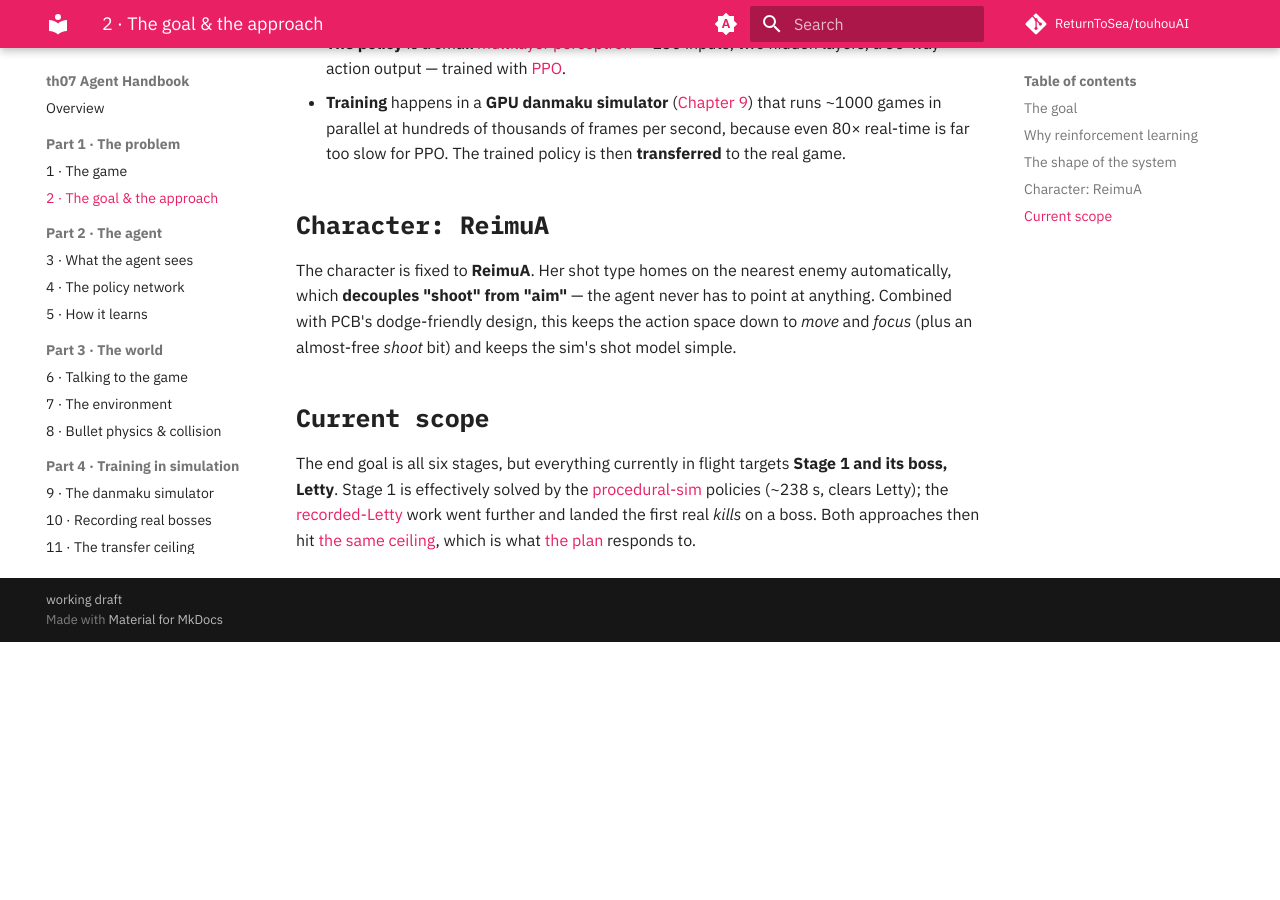
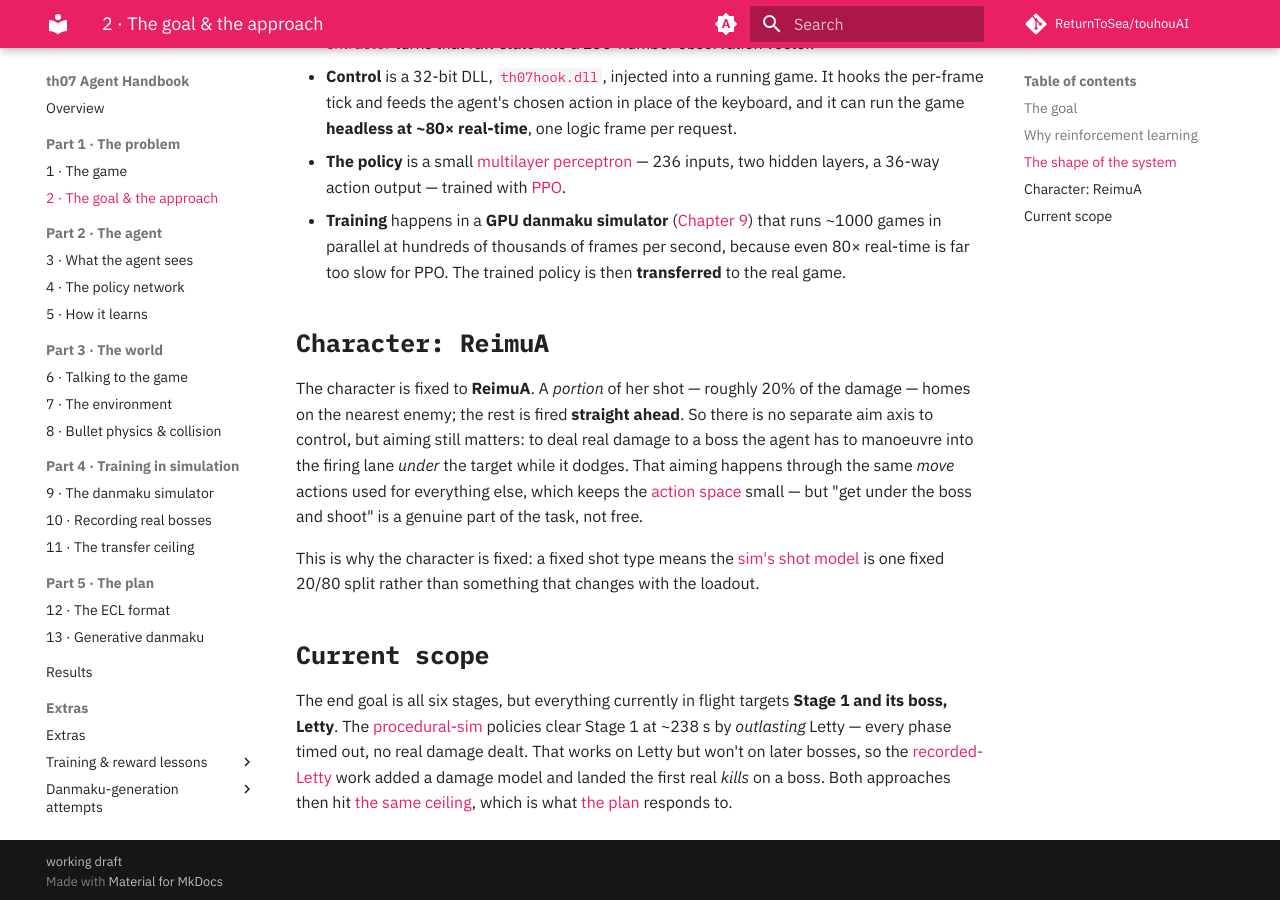
Before and after one commit to ReturnToSea/touhouAI, an MkDocs documentation site: the page built from docs/ch-goal.md, in a window 1280 px wide and 900 px high, scrolled down 962 px. Built offline with MkDocs 1.6.1 and Material for MkDocs 9.7.7, drawn with Linux system fonts in a browser that asks for light colours; comment, search, counter and statistics services are not loaded; before the commit the page ends 1604 px from its top, so only the background shows below that; some of the changed text lies outside the part shown.

Commit message:
docs: fix framing — the goal is a 1CC, not a pure-dodge 1CC
- goal is a Lunatic 1CC: survival + damaging bosses to end phases +
  stage-section enemy/power management. Score optimisation is nice-to-have,
  out of current scope — not the objective, not forbidden.
- ReimuA is NOT aim-free: ~20% of her damage homes, ~80% is forward fire,
  so landing it means positioning under the boss in x while dodging. No
  separate aim axis, but "get under the boss and shoot" is a real task.
- reword ch-game / ch-goal / ch-policy / ppo / de-poc / index accordingly

Co-Authored-By: Claude Sonnet 5 <noreply@anthropic.com>
Claude-Session: https://claude.ai/code/session_01HvK66xWtekmqmw4fENNeN8

```diff
--- a/docs/ch-goal.md
+++ b/docs/ch-goal.md
@@ -3,9 +3,14 @@
 ## The goal
 
 A full **Lunatic 1-credit clear** of `th07.exe` v1.00b — six stages, no
-continues — ideally **no-miss, no-bomb**. As explained in [The game](ch-game.md),
-PCB permits a pure-dodge solution, so the target policy is one that survives, not
-one that optimises score.
+continues — ideally **no-miss, no-bomb**.
+
+This is **not** a pure-dodge target. A clear requires killing each boss (damaging
+them fast enough to end their phases before the timer), and getting through the
+stage sections — enemy waves, power items. What [PCB's design](ch-game.md) buys
+us is that none of that is *time-pressured*: survival is the dominant difficulty
+and the agent can fit the shooting around it. **Score optimisation** — grazing,
+the cherry/border bonuses — would be nice but is out of current scope.
 
 The clear must run on the **unmodified retail executable** with our tooling in
 observe-only mode. `thtk` and `thprac` are used only as offline tools (script
@@ -47,17 +52,24 @@ those hundreds of millions of frames, which shapes the whole system below.
 
 ## Character: ReimuA
 
-The character is fixed to **ReimuA**. Her shot type homes on the nearest enemy
-automatically, which **decouples "shoot" from "aim"** — the agent never has to
-point at anything. Combined with PCB's dodge-friendly design, this keeps the
-action space down to *move* and *focus* (plus an almost-free *shoot* bit) and
-keeps the sim's shot model simple.
+The character is fixed to **ReimuA**. A *portion* of her shot — roughly 20% of
+the damage — homes on the nearest enemy; the rest is fired **straight ahead**.
+So there is no separate aim axis to control, but aiming still matters: to deal
+real damage to a boss the agent has to manoeuvre into the firing lane *under*
+the target while it dodges. That aiming happens through the same *move* actions
+used for everything else, which keeps the [action space](ch-policy.md) small —
+but "get under the boss and shoot" is a genuine part of the task, not free.
+
+This is why the character is fixed: a fixed shot type means the
+[sim's shot model](recording.md#synthetic-damage-phasing) is one fixed 20/80
+split rather than something that changes with the loadout.
 
 ## Current scope
 
 The end goal is all six stages, but everything currently in flight targets
-**Stage 1 and its boss, Letty**. Stage 1 is effectively solved by the
-[procedural-sim](sim.md) policies (~238 s, clears Letty); the
-[recorded-Letty](recording.md) work went further and landed the first real
-*kills* on a boss. Both approaches then hit
+**Stage 1 and its boss, Letty**. The [procedural-sim](sim.md) policies clear
+Stage 1 at ~238 s by *outlasting* Letty — every phase timed out, no real damage
+dealt. That works on Letty but won't on later bosses, so the
+[recorded-Letty](recording.md) work added a damage model and landed the first
+real *kills* on a boss. Both approaches then hit
 [the same ceiling](ceiling.md), which is what [the plan](ecl-vm.md) responds to.
```
Also changed, not shown: docs/ch-game.md (+9 -10 lines), docs/ch-policy.md (+6 -3 lines), docs/de-poc.md (+1 -1 lines), docs/index.md (+4 -3 lines), docs/ppo.md (+4 -2 lines).
